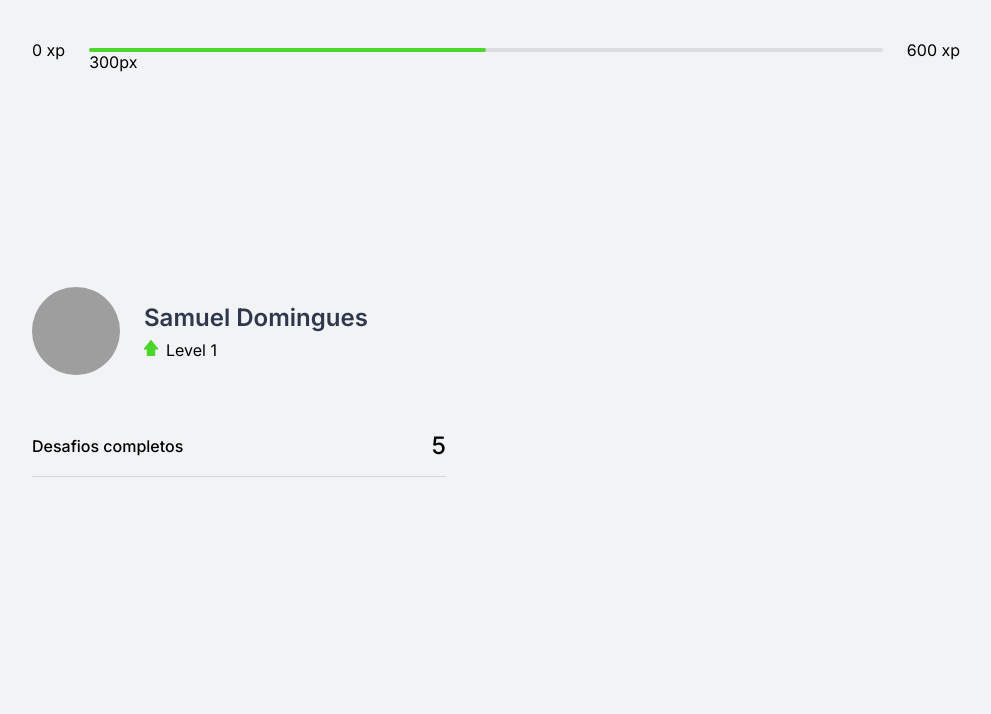
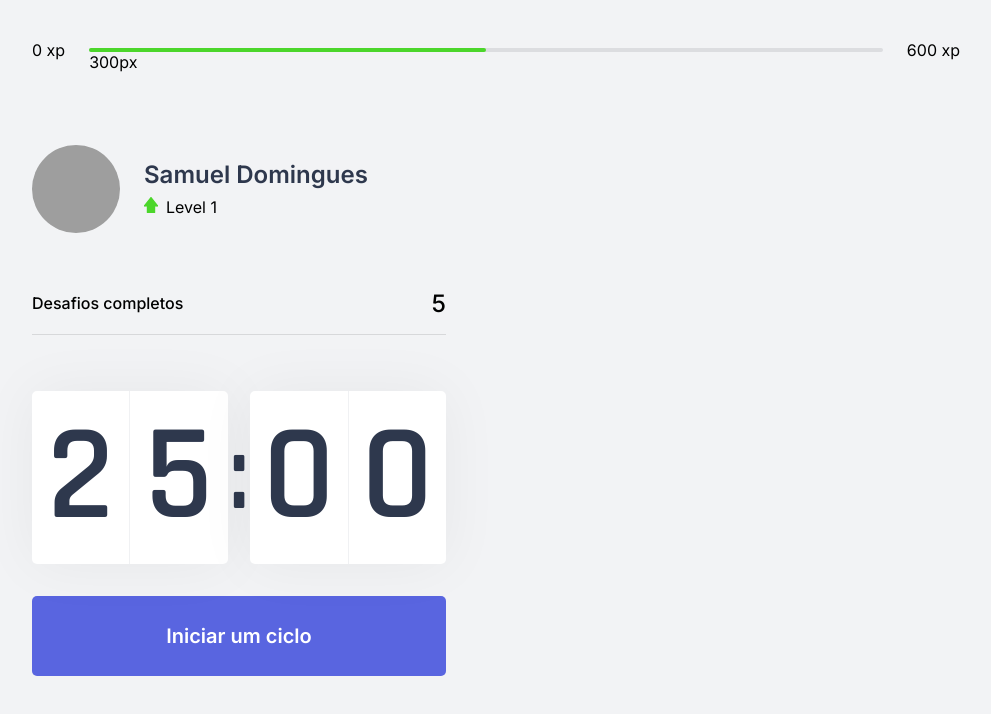
Before and after one commit to sdomingues/move-it, a Next.js app: page / in a window 1280 px wide. Shown: the top 714 px of the page, without its empty margins (144-1135 px from the left). Built offline with nearby package versions, Linux system fonts and the light colour scheme; grey boxes are pictures that could not be loaded.

Commit message:
sunday's commit

```diff
--- /dev/null
+++ b/src/components/Countdown.tsx
@@ -0,0 +1,48 @@
+import { useState, useEffect } from 'react';
+import styles from '../styles/components/Countdown.module.css';
+
+export function Countdown() {
+  const [time, setTime] = useState(25 * 60);
+  const [active, setActive] = useState(false);
+
+  const minutes = Math.floor (time / 60);
+  const seconds = time % 60;
+
+  const [minuteLeft, minuteRight] = String(minutes).padStart(2, '0').split('');
+  const [secondLeft, secondRight] = String(seconds).padStart(2, '0').split('');
+
+  function startCountdown() {
+    setActive(true);
+  }
+
+  useEffect(() => {
+    if(active && time > 0) {
+      setTimeout(() => {
+        setTime(time -1);
+      }, 1000)
+    }
+  }, [active, time])
+
+  return (
+  <div>
+    <div className={styles.countdownContainer}>
+        <div>
+            <span>{minuteLeft}</span>
+            <span>{minuteRight}</span>
+        </div>
+          <span>:</span>
+        <div>
+            <span>{secondLeft}</span>
+            <span>{secondRight}</span>
+        </div>
+    </div>
+
+    <button type="button"
+     className={styles.countdownButton}
+     onClick={startCountdown}
+     >
+      Iniciar um ciclo
+    </button>
+  </div>
+  );
+}
--- a/src/pages/_document.tsx
+++ b/src/pages/_document.tsx
@@ -6,6 +6,8 @@
         return (
             <Html>
             <Head>
+            <link rel="shortcut icon" href="favicon.png" type="image/png" />
+
             <link rel="preconnect" href="https://fonts.gstatic.com" />
             <link href="https://fonts.googleapis.com/css2?family=Inter:wght@400;500;600&family=Rajdhani:wght@600&display=swap" rel="stylesheet" />
           </Head>
--- a/src/pages/index.tsx
+++ b/src/pages/index.tsx
@@ -3,17 +3,22 @@
 import { Profile } from "../components/Profile";
 import styles from "../styles/pages/Home.module.css"
 import { CompletedChallanges } from "../components/CompletedChallanges";
+import { Countdown } from "../components/Countdown";
+
 
 export default function Home() {
   return (
     <div className={styles.container}>
-
+      <Head>
+        <title>App | Move.it</title>
+      </Head>
       <ExperienceBar />
 
       <section>
         <div>
             <Profile />
             <CompletedChallanges />
+            <Countdown />
         </div>
         <div>
 
--- /dev/null
+++ b/src/styles/components/Countdown.module.css
@@ -0,0 +1,64 @@
+.countdownContainer {
+    display: flex;
+    align-items: center;
+    font-family: Rajdhani;
+    font-weight: 600;
+    color: var(--tittle);
+}
+
+.countdownContainer > div{
+    flex: 1;
+
+    display: flex;
+    align-items: center;
+    justify-content: space-evenly;
+
+    background: var(--white);
+    box-shadow: 0 0 60px rgba(0, 0, 0, 0.05);
+    border-radius: 5px;
+    font-size: 8.5rem;
+    text-align: center;
+}
+
+.countdownContainer > div span {
+    flex: 1;
+}
+
+.countdownContainer > div span:first-child {
+    border-right: 1px solid #f0f1f3;
+}
+
+.countdownContainer > div span:first-last {
+    border-left: 1px solid #f0f1f3;
+}
+
+.countdownContainer > span {
+    font-size: 6.5rem;
+    margin: 0 0.05rem;
+}
+
+.countdownButton {
+    width: 100%;
+    height: 5rem;
+
+    margin-top: 2rem;
+
+    display: flex;
+    align-items: center;
+    justify-content: center;
+
+    border: 0;
+    border-radius: 5px;
+
+    background: var(--blue);
+    color: var(--white);
+
+    font-size: 1.25rem;
+    font-weight: 600;
+
+    transition: background-color 0.2s;
+}
+
+.countdownButton:hover {
+    background: var(--blue-dark);
+}
```
